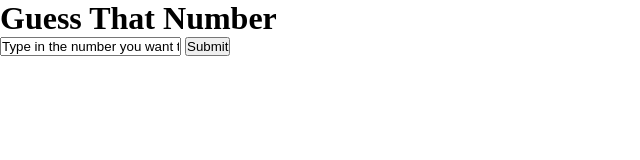
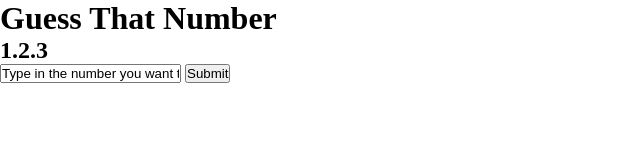
Before and after one commit to chamon562/guess_number_js, a plain HTML site: page index.html in a window 1280 px wide. Shown: the whole page, without its empty margins (0-640 px from the left). Drawn offline with Linux system fonts and the light colour scheme.

Commit message:
[index.html] Add h2 tag that says 1.2.3 and trying my attempt at figuring out how to make this game on my own before reffering to tutorial.

```diff
--- a/index.html
+++ b/index.html
@@ -13,6 +13,7 @@
         <h1>Guess That Number</h1>
     </div>
     <div class="game">
+        <h2>1.2.3</h2>
         <form action="">
             <input type="text" value="Type in the number you want to guess!">
             <button type="submit">Submit</button>
```
